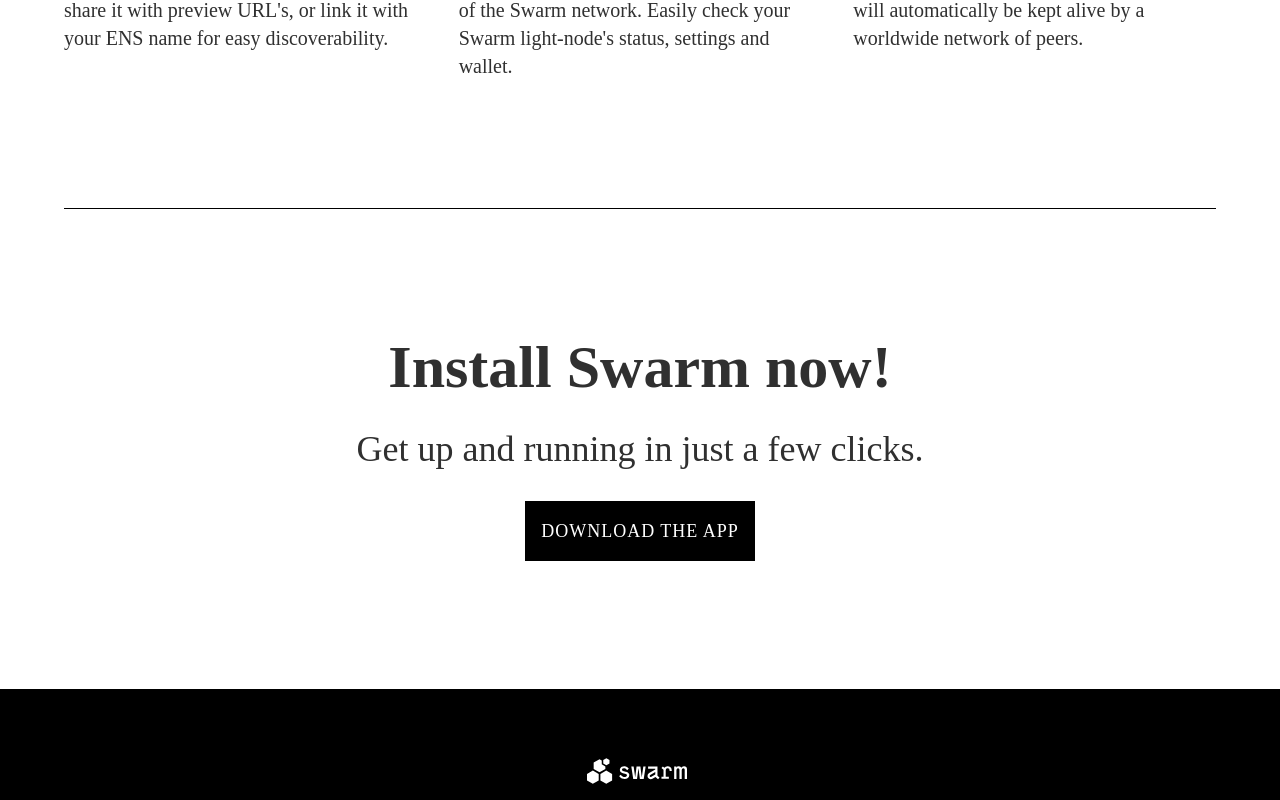
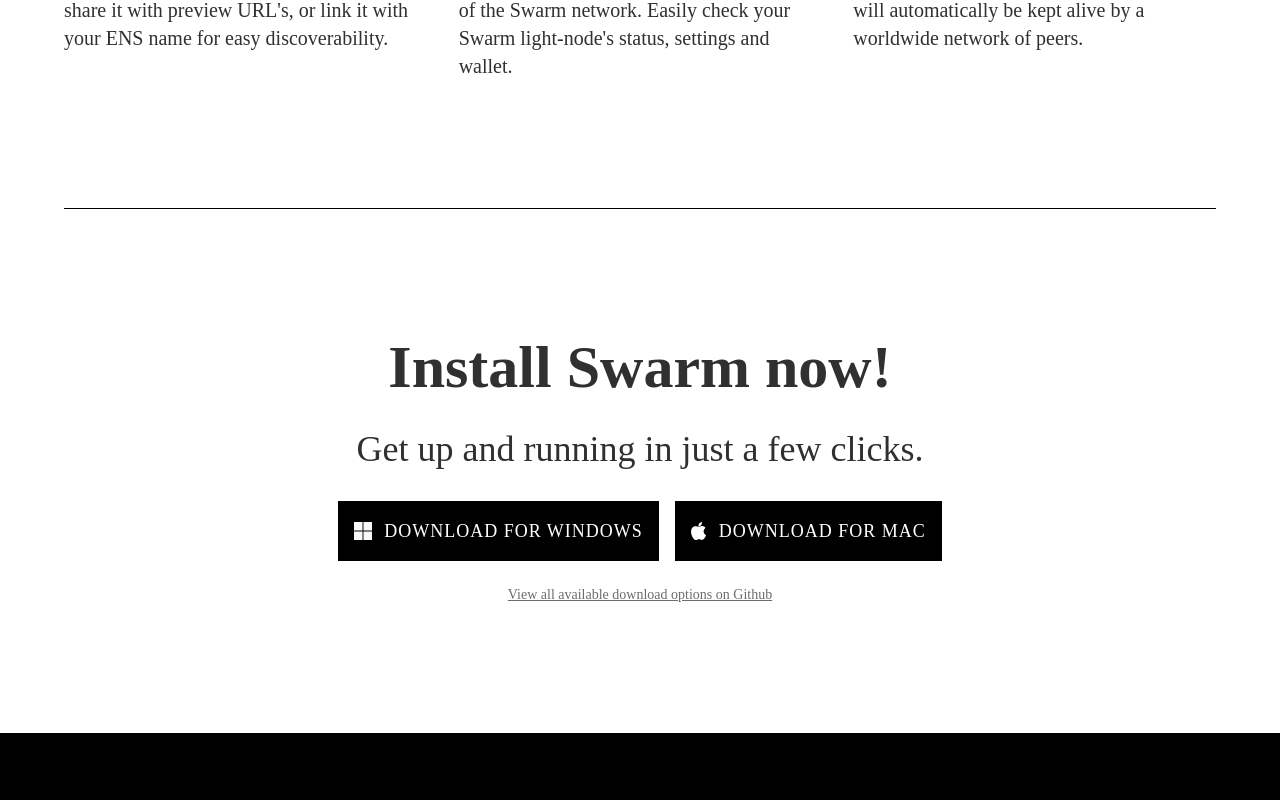
Before and after one commit to ethersphere/swarm-app-page, a React (Vite) app: page / in a window 1280 px wide. Shown: the part 1995-2795 px from the top of the page. Built offline with nearby package versions, Linux system fonts and the light colour scheme; no server answers; a web font is replaced by a local one.

Commit message:
fix: bottom download button (#3)

```diff
--- a/package.json
+++ b/package.json
@@ -8,6 +8,7 @@
     "preview": "vite preview"
   },
   "dependencies": {
+    "classnames": "^2.3.1",
     "preact": "^10.5.15",
     "react-device-detect": "^2.2.2"
   },
--- a/src/app.tsx
+++ b/src/app.tsx
@@ -199,9 +199,9 @@
           <p class="mt-8 text-2xl md:text-4xl">
             Get up and running in just a few clicks.
           </p>
-          <button class="primary mt-8 w-full md:w-auto">
-            Download the app
-          </button>
+          <div class="mt-8">
+            <DownloadButtons repo="ethersphere/bee-desktop" line />
+          </div>
         </section>
       </Content>
       <footer class="bg-black py-8 md:py-16 text-center">
--- a/src/components/download-button.tsx
+++ b/src/components/download-button.tsx
@@ -1,5 +1,6 @@
 import { osName } from "react-device-detect";
 import { useMemo } from "preact/hooks";
+import cn from "classnames";
 
 // Assets
 import windowsLogo from "../assets/platforms/windows.svg";
@@ -61,7 +62,7 @@
   const { name, logo } = PLATFORMS[platform];
 
   const classes =
-    "primary w-full md:w-max block flex items-center gap-3 text-sm mb-2 button";
+    "primary w-full md:w-max flex items-center gap-3 text-sm mb-2 button";
   const children = (
     <>
       <img src={logo} />
@@ -86,14 +87,17 @@
 
 type DownloadButtonsProps = {
   repo: string;
+  line?: boolean;
 };
 
-export const DownloadButtons = ({ repo }: DownloadButtonsProps) => {
+export const DownloadButtons = ({ repo, line }: DownloadButtonsProps) => {
   const platform = osName as keyof typeof PLATFORMS;
   if (PLATFORMS[platform]) {
     return (
       <>
-        <DownloadButton repo={repo} platform={platform} />
+        <div class={cn(line && "flex justify-center")}>
+          <DownloadButton repo={repo} platform={platform} />
+        </div>
 
         <div class="text-sm mt-4" style={{ color: "#6c6c6c" }}>
           <p class="italic">
@@ -112,8 +116,14 @@
 
   return (
     <>
-      <DownloadButton repo={repo} platform="Windows" />
-      <DownloadButton repo={repo} platform="Mac OS" />
+      <div
+        class={cn(
+          line && "flex flex-col md:flex-row justify-center gap-0 md:gap-4"
+        )}
+      >
+        <DownloadButton repo={repo} platform="Windows" />
+        <DownloadButton repo={repo} platform="Mac OS" />
+      </div>
       <a
         href="https://github.com/ethersphere/bee-desktop/releases"
         class="text-sm underline mt-4 block"
```
Also changed, not shown: 1 other file (tests, documents, lock files or other folders).
